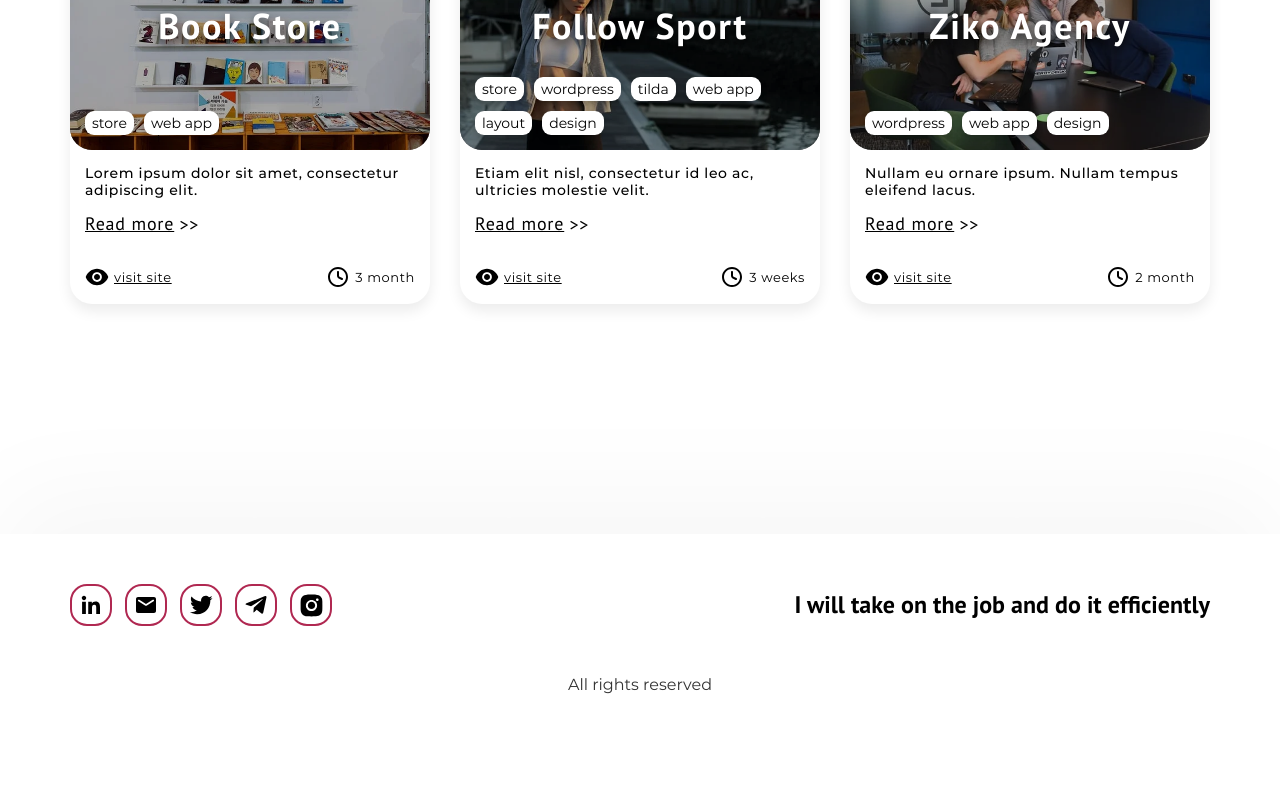
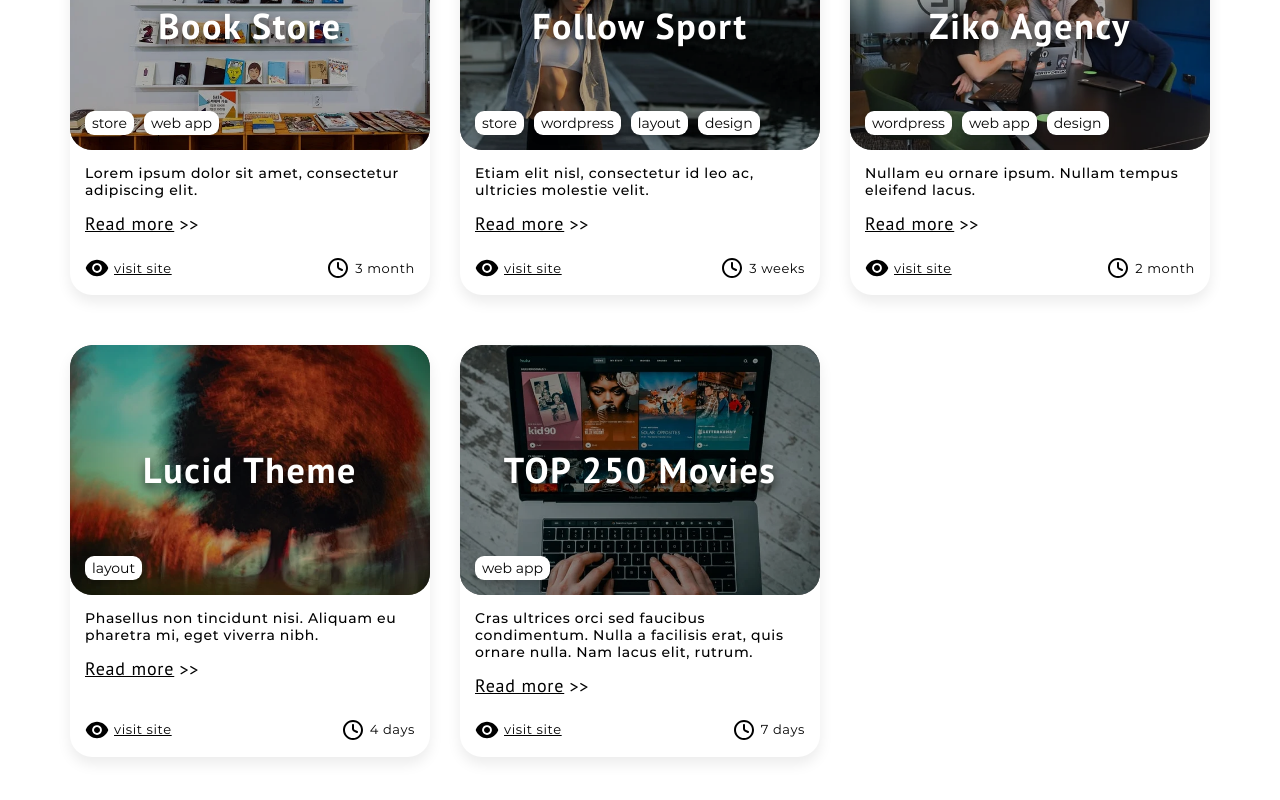
Before and after one commit to vstruk01/portfolio, a Vue app: page / in a window 1280 px wide. Shown: the part 1224-2024 px from the top of the page. Before the commit the page ends 1968 px from the top, so only its background shows below. Built offline with nearby package versions, Linux system fonts and the light colour scheme.

Commit message:
added movies and lucid cases; fixed height of cards

```diff
--- a/src/components/home/CaseItem.vue
+++ b/src/components/home/CaseItem.vue
@@ -19,7 +19,9 @@
       <div class="other-info">
         <div class="visit">
           <IconBase><Show /></IconBase>
-          <a :href="caseObj.siteUrl" class="case__url">visit site</a>
+          <a :href="caseObj.siteUrl" class="case__url" target="_blank"
+            >visit site</a
+          >
         </div>
         <div class="deadline">
           <IconBase><Clock /></IconBase>
@@ -65,6 +67,7 @@ export default {
   overflow: hidden;
   transition: 0.25s ease-in-out;
   user-select: none;
+  position: relative;
   &:hover {
     transform: translateY(4px);
     box-shadow: none;
@@ -119,7 +122,7 @@ export default {
     box-shadow: 0 4px 6px rgba($color: #000000, $alpha: 0.2);
   }
   .content {
-    padding: 15px;
+    padding: 15px 15px 60px 15px;
   }
   &__excerpt {
     font-family: "Montserrat", sans-serif;
@@ -130,7 +133,7 @@ export default {
   }
   &__more {
     padding: 0;
-    margin: 15px 0;
+    margin-top: 15px;
     position: relative;
     background: transparent;
     font-family: "PTSans", sans-serif;
@@ -155,7 +158,11 @@ export default {
     display: flex;
     align-items: center;
     justify-content: space-between;
-    margin-top: 15px;
+    position: absolute;
+    bottom: 0;
+    left: 0;
+    width: 100%;
+    padding: 15px;
     .visit,
     .deadline {
       display: flex;
--- a/src/components/home/CasesList.vue
+++ b/src/components/home/CasesList.vue
@@ -22,7 +22,6 @@ export default {
 .cases-list {
   margin-top: 50px;
   display: flex;
-  align-items: center;
   flex-wrap: wrap;
   min-height: 450px;
   .case:not(:nth-child(3n)) {
--- a/src/store/mock/cases-tags.json
+++ b/src/store/mock/cases-tags.json
@@ -17,12 +17,12 @@
   {
     "id": 3,
     "name": "web app",
-    "casesIds": [0, 2]
+    "casesIds": [0, 2, 4]
   },
   {
     "id": 4,
     "name": "layout",
-    "casesIds": []
+    "casesIds": [1, 3]
   },
   {
     "id": 5,
--- a/src/store/mock/cases.json
+++ b/src/store/mock/cases.json
@@ -12,18 +12,36 @@
     "id": 1,
     "name": "Follow Sport",
     "excerpt": "Etiam elit nisl, consectetur id leo ac, ultricies molestie velit.",
-    "siteUrl": "https://google.com",
+    "siteUrl": "http://followsport.com.ua",
     "time": "3 weeks",
     "preview": "follow-sport.webp",
-    "tags": [0, 1, 5, 2, 3, 4]
+    "tags": [0, 1, 4, 5]
   },
   {
     "id": 2,
     "name": "Ziko Agency",
     "excerpt": "Nullam eu ornare ipsum. Nullam tempus eleifend lacus.",
-    "siteUrl": "https://google.com",
+    "siteUrl": "http://spartaagency.biz",
     "time": "2 month",
     "preview": "ziko.webp",
     "tags": [1, 3, 5]
+  },
+  {
+    "id": 3,
+    "name": "Lucid Theme",
+    "excerpt": "Phasellus non tincidunt nisi. Aliquam eu pharetra mi, eget viverra nibh.",
+    "siteUrl": "https://validol4ik.github.io/lucid",
+    "time": "4 days",
+    "preview": "lucid.webp",
+    "tags": [4]
+  },
+  {
+    "id": 4,
+    "name": "TOP 250 Movies",
+    "excerpt": "Cras ultrices orci sed faucibus condimentum. Nulla a facilisis erat, quis ornare nulla. Nam lacus elit, rutrum.",
+    "siteUrl": "https://validol4ik.github.io/250movies",
+    "time": "7 days",
+    "preview": "movies.webp",
+    "tags": [3]
   }
 ]
```
Also changed, not shown: src/assets/images/cases/lucid.webp (added), src/assets/images/cases/movies.webp (added).
